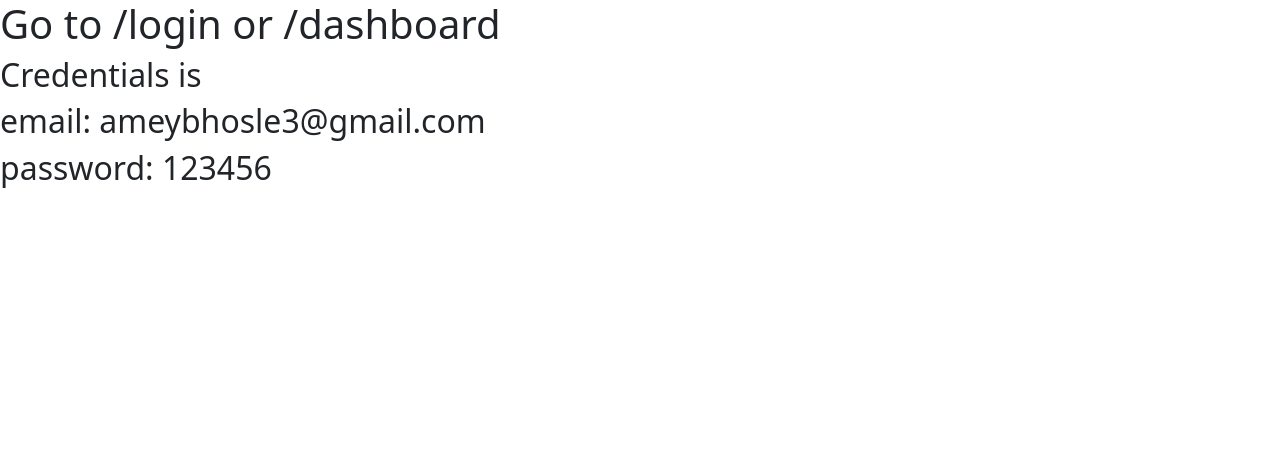
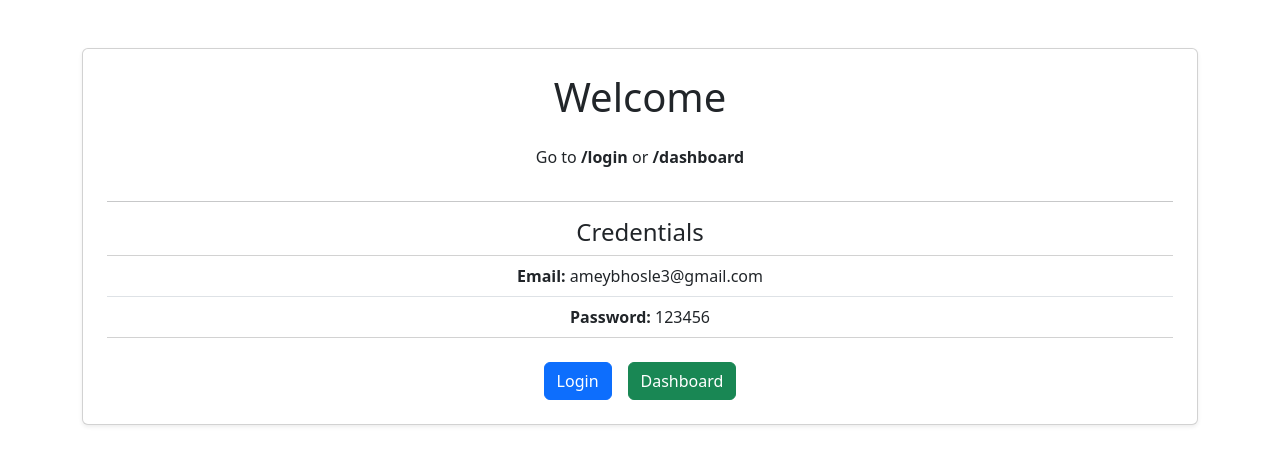
Before and after one commit to ameybhosle212/assignment-frontend, a React (Vite) app: page / in a window 1280 px wide. Shown: the top 464 px of the page. Built offline with nearby package versions, Linux system fonts and the light colour scheme.

Commit message:
modified homepage

```diff
--- a/src/Components/HomePage.tsx
+++ b/src/Components/HomePage.tsx
@@ -1,10 +1,20 @@
 const HomePage = () => {
     return (
-        <div>
-            <h1>Go to /login or /dashboard</h1>
-            <h2>Credentials is</h2>
-            <h2>email: ameybhosle3@gmail.com</h2>
-            <h2>password: 123456</h2>
+        <div className="container mt-5">
+            <div className="card shadow-sm p-4">
+                <h1 className="text-center mb-4">Welcome</h1>
+                <p className="text-center">Go to <strong>/login</strong> or <strong>/dashboard</strong></p>
+                <hr />
+                <h4 className="text-center">Credentials</h4>
+                <ul className="list-group list-group-flush text-center mb-4">
+                    <li className="list-group-item"><strong>Email:</strong> ameybhosle3@gmail.com</li>
+                    <li className="list-group-item"><strong>Password:</strong> 123456</li>
+                </ul>
+                <div className="d-flex justify-content-center gap-3">
+                    <a href="/login" className="btn btn-primary">Login</a>
+                    <a href="/dashboard" className="btn btn-success">Dashboard</a>
+                </div>
+            </div>
         </div>
     );
 }
```
